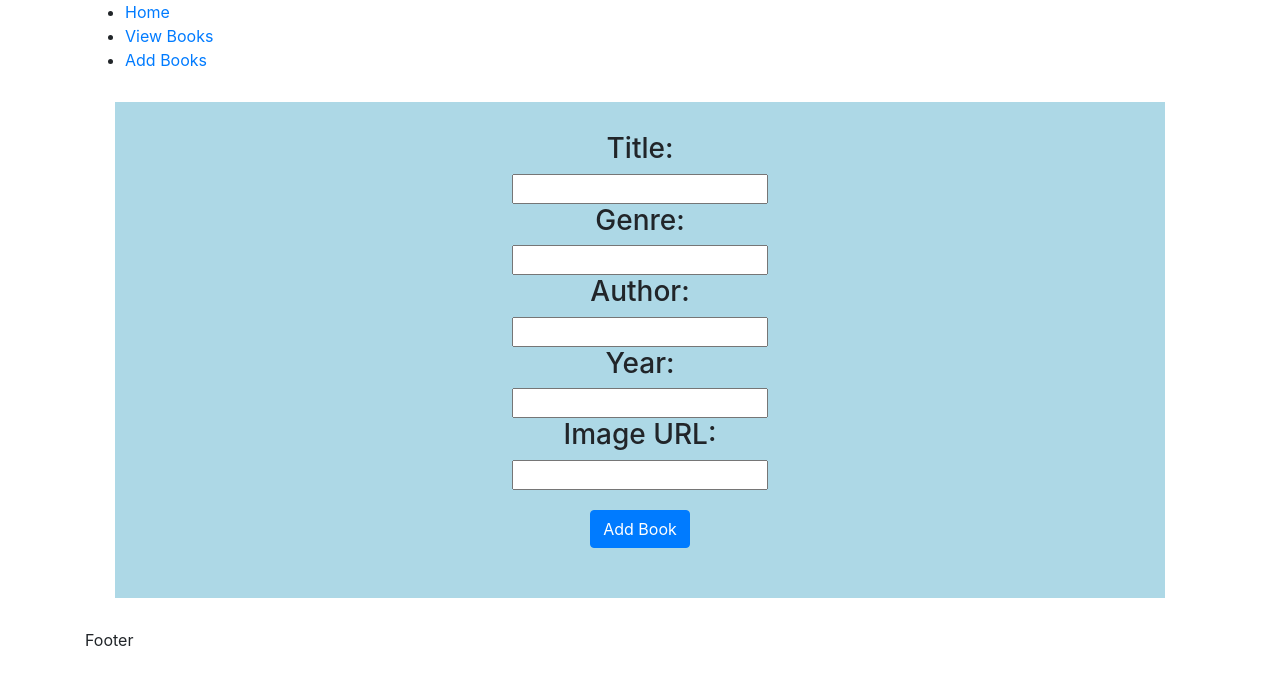
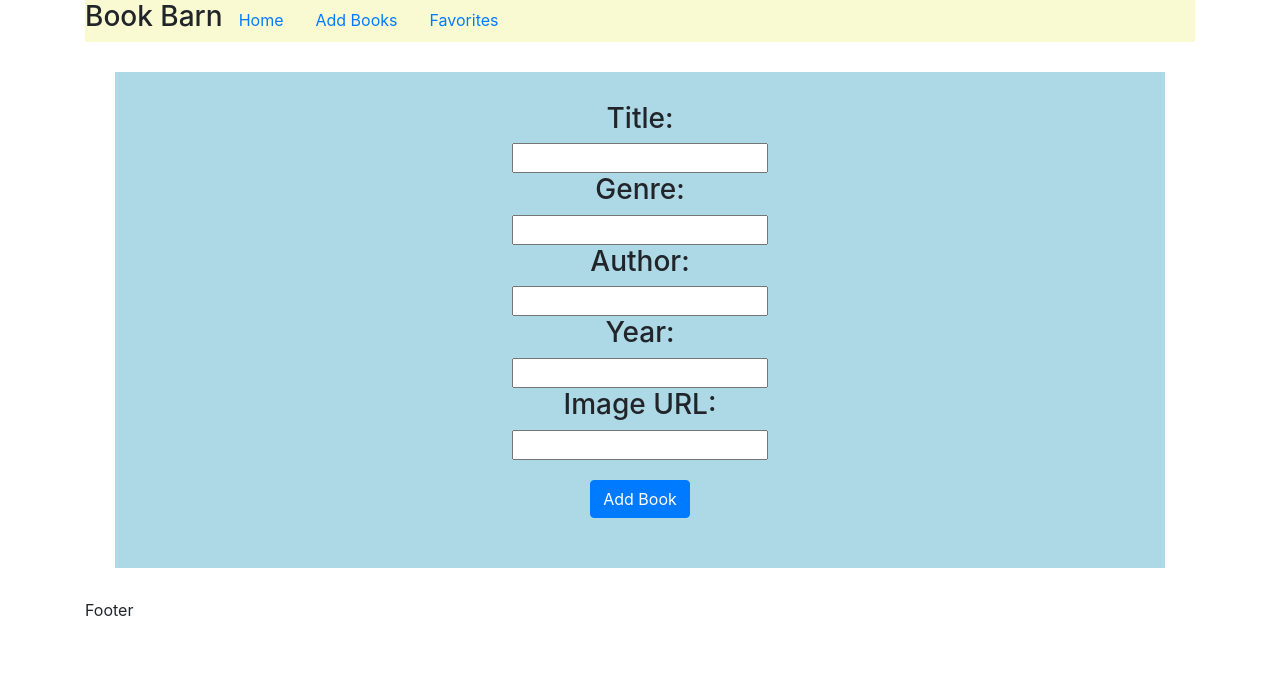
Before and after one commit to nickfuentes/book-barn, a React (Create React App) app in the folder client/: page /add-book in a window 1280 px wide. Shown: the top 684 px of the page. Built offline with nearby package versions, Linux system fonts and the light colour scheme.

Commit message:
Changed the index route to show all books and got rid of the view all books link.

```diff
--- a/client/src/App.css
+++ b/client/src/App.css
@@ -54,6 +54,10 @@ img {
   padding: 30px;
 }
 
+.nav {
+  background-color: lightgoldenrodyellow;
+}
+
 .btn {
   margin: 20px;
 }
--- a/client/src/components/AddBook.js
+++ b/client/src/components/AddBook.js
@@ -31,7 +31,7 @@ class AddBook extends Component {
                 imageURL: this.state.imageURL
             })
         }).then(() => {
-            this.props.history.push("/all-books")
+            this.props.history.push("/")
         })
     }
 
--- a/client/src/components/BaseLayout.js
+++ b/client/src/components/BaseLayout.js
@@ -1,14 +1,38 @@
 import React, { Component } from 'react'
+import { Link } from 'react-router-dom'
+import {
+    Collapse,
+    Navbar,
+    NavbarToggler,
+    NavbarBrand,
+    Nav,
+    NavItem,
+    NavLink,
+    UncontrolledDropdown,
+    DropdownToggle,
+    DropdownMenu,
+    DropdownItem
+} from 'reactstrap';
 import App from './App'
-import { NavLink } from 'react-router-dom'
 
 export class Menu extends Component {
     render() {
-        return <ul>
-            <li><NavLink to="/">Home</NavLink></li>
-            <li><NavLink to="/all-books">View Books</NavLink></li>
-            <li><NavLink to="/add-book">Add Books</NavLink></li>
-        </ul>
+        return <div>
+            <Nav>
+                <NavItem>
+                    <h3>Book Barn</h3>
+                </NavItem>
+                <NavItem>
+                    <NavLink tag={Link} to="/">Home</NavLink>
+                </NavItem>
+                <NavItem>
+                    <NavLink tag={Link} to="/add-book">Add Books</NavLink>
+                </NavItem>
+                <NavItem>
+                    <NavLink tag={Link} to="/favorite-book">Favorites</NavLink>
+                </NavItem>
+            </Nav>
+        </div>
     }
 }
 
--- a/client/src/components/BookList.js
+++ b/client/src/components/BookList.js
@@ -13,9 +13,8 @@ class BookList extends Component {
         this.fetchBooks()
     }
 
-
     fetchBooks = () => {
-        fetch('http://localhost:3001/all-books')
+        fetch('http://localhost:3001/')
             .then(response => response.json())
             .then(books => {
 
--- a/client/src/index.js
+++ b/client/src/index.js
@@ -16,8 +16,7 @@ ReactDOM.render(
         <Container>
             <BaseLayout>
                 <Switch>
-                    <Route path="/" exact component={App} />
-                    <Route path="/all-books" component={BookList} />
+                    <Route path="/" exact component={BookList} />
                     <Route path="/add-book" component={AddBook} />
                     <Route path="/update-book" component={UpdateBook} />
                 </Switch>
```
Also changed, not shown: client/src/components/FavoriteBook.js (added), 1 other file (tests, documents, lock files or other folders).
